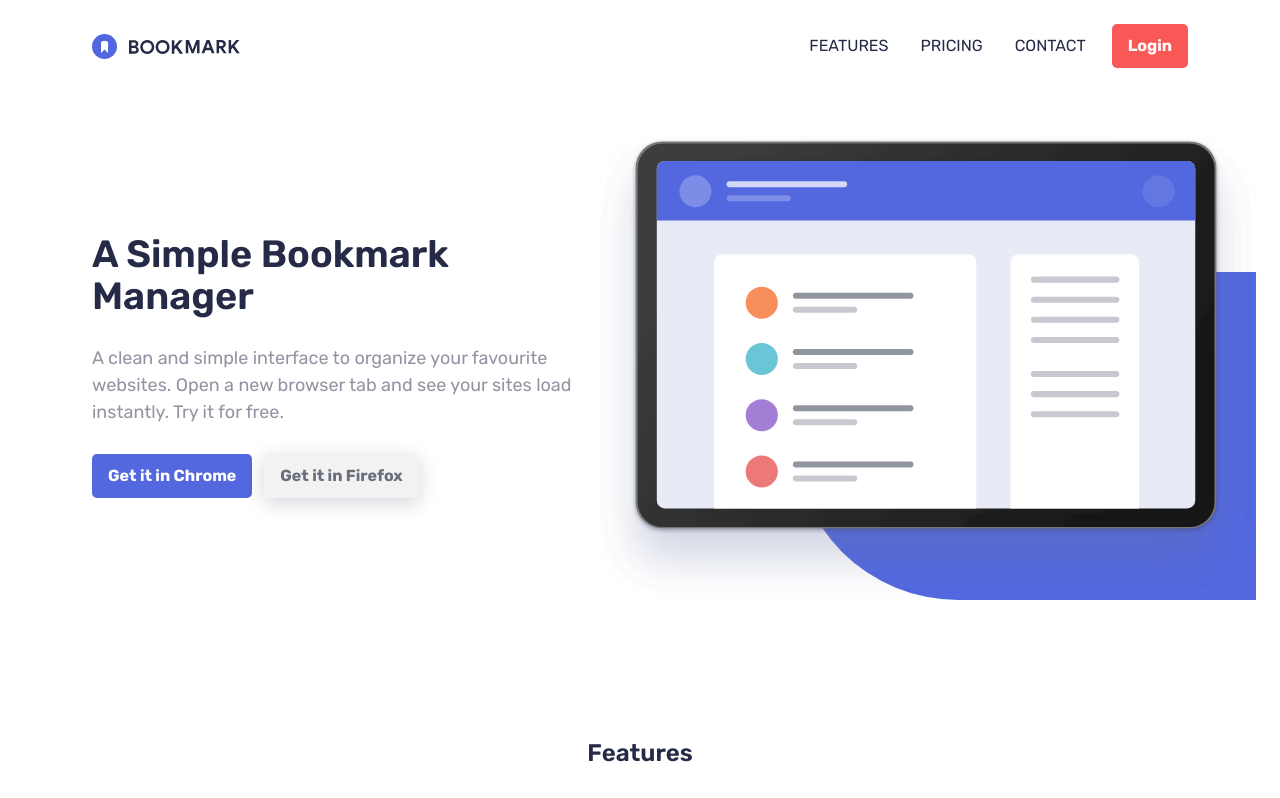
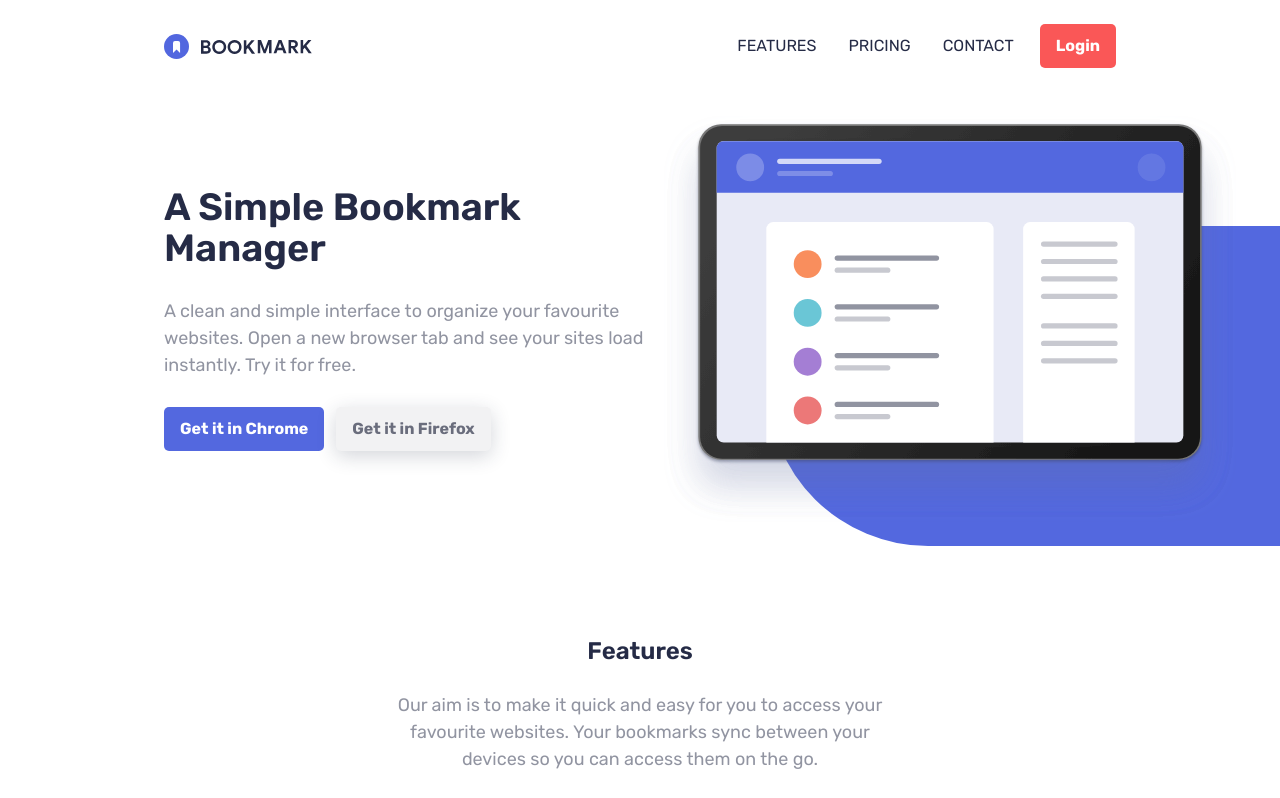
Before and after one commit to ThabisoMagwaza/bookmark-landing-page, a Next.js app: page / in a window 1280 px wide. Shown: the top 798 px of the page. Built offline with nearby package versions, Linux system fonts and the light colour scheme.

Commit message:
fix: fixed blob header

```diff
--- a/src/components/Header/Header.js
+++ b/src/components/Header/Header.js
@@ -4,20 +4,19 @@
 import styled from 'styled-components';
 
 import UnstyledButton from '../UnstyledButton';
-
-import Heading from '@/components/Heading';
 import Paragraph from '@/components/Paragraph';
 import Button from '@/components/Button';
 import { COLORS, QUERIES } from '@/lib/constants';
 
-import ImageDecorator from '../ImageDecorator';
 import Logo from '../Logo';
 import HamburgerMenu from '../HamburgerMenu';
 import Heading1 from '../Heading1';
+import MaxWidthWrapper from '../MaxWidthWrapper';
 
 function Header() {
   return (
     <Wrapper>
+      <BlobDesktop />
       <Navigation>
         <Logo />
         <HamburgerMenu>
@@ -49,7 +48,6 @@
 
       <HeroWrapper>
         <HeroImageWrapper>
-          <Blob />
           <HeroImage
             src="/images/illustration-hero.svg"
             width={657}
@@ -78,41 +76,74 @@
   );
 }
 
-const Blob = styled.div`
-  width: 70%;
-  height: 70%;
+const Wrapper = styled.header`
+  margin-bottom: 68px;
+
+  position: relative;
+  overflow: hidden;
+`;
+
+const BlobDesktop = styled.div`
+  height: clamp(100px, 45vw, 320px);
   background: ${COLORS.SoftBlue};
 
   border-radius: 1000px 0 0 1000px;
 
   position: absolute;
+  width: 80%;
   right: 0;
-  bottom: 0;
+  top: 27%;
+
+  @media ${QUERIES.phoneAndLarger} {
+    width: 70%;
+  }
+
+  @media ${QUERIES.tableAndLarger} {
+    width: 40%;
+    height: 320px;
+    bottom: 0;
+    top: revert;
+  }
+`;
+
+const HeroWrapper = styled(MaxWidthWrapper)`
+  display: flex;
+  flex-direction: column;
+  align-items: center;
+
+  @media ${QUERIES.tableAndLarger} {
+    flex-direction: row-reverse;
+    align-items: center;
+  }
 `;
 
 const HeroImageWrapper = styled.div`
   position: relative;
   margin: 0 -24px;
+  margin-bottom: 64px;
 
-  @media ${QUERIES.phoneAndLarger} {
-    flex: 1;
-    align-self: flex-start;
+  max-width: 600px;
+  flex-shrink: 10000;
+
+  @media ${QUERIES.tableAndLarger} {
+    margin: revert;
+    margin-right: -120px;
   }
 `;
 
 const HeroContent = styled.div`
   display: flex;
   flex-direction: column;
+  align-items: center;
+  text-align: center;
   gap: 28px;
 
   max-width: 400px;
 
-  @media ${QUERIES.phoneAndLarger} {
+  @media ${QUERIES.tableAndLarger} {
     max-width: 500px;
 
     text-align: start;
-    flex: 1;
-    flex-shrink: 1000;
   }
 `;
 
@@ -122,28 +153,6 @@
   height: 100%;
 
   position: relative;
-`;
-
-const HeroWrapper = styled.div`
-  text-align: center;
-  display: flex;
-  flex-direction: column;
-  align-items: center;
-
-  gap: 32px;
-
-  padding: 24px;
-  padding-top: 0;
-
-  margin: 64px -24px 0px -24px;
-
-  @media ${QUERIES.phoneAndLarger} {
-    flex-direction: row-reverse;
-    justify-content: space-between;
-
-    margin: 64px -68px 0px -24px;
-    gap: 28px;
-  }
 `;
 
 const DesktopNavLink = styled(Link)`
@@ -179,12 +188,13 @@
   gap: 12px;
   justify-content: center;
 
-  @media ${QUERIES.phoneAndLarger} {
-    justify-content: revert;
+  @media ${QUERIES.tableAndLarger} {
+    justify-content: start;
+    align-self: flex-start;
   }
 `;
 
-const Navigation = styled.div`
+const Navigation = styled(MaxWidthWrapper)`
   display: flex;
   justify-content: space-between;
   color: ${COLORS.VeryDarkBlue};
@@ -194,15 +204,6 @@
 
 const HamburgerIcon = styled(Image)`
   pointer-events: none;
-`;
-
-const Wrapper = styled.header`
-  padding: 24px;
-
-  max-width: 1144px;
-  margin: 0 auto;
-
-  margin-bottom: 68px;
 `;
 
 const HamburgerButton = styled(UnstyledButton)`
--- a/src/components/MaxWidthWrapper/MaxWidthWrapper.js
+++ b/src/components/MaxWidthWrapper/MaxWidthWrapper.js
@@ -11,7 +11,7 @@
 
 const Wrapper = styled.div`
   max-width: ${1000 / 16}rem;
-  padding: 16px;
+  padding: 24px;
   margin: 0 auto;
 `;
 
```
